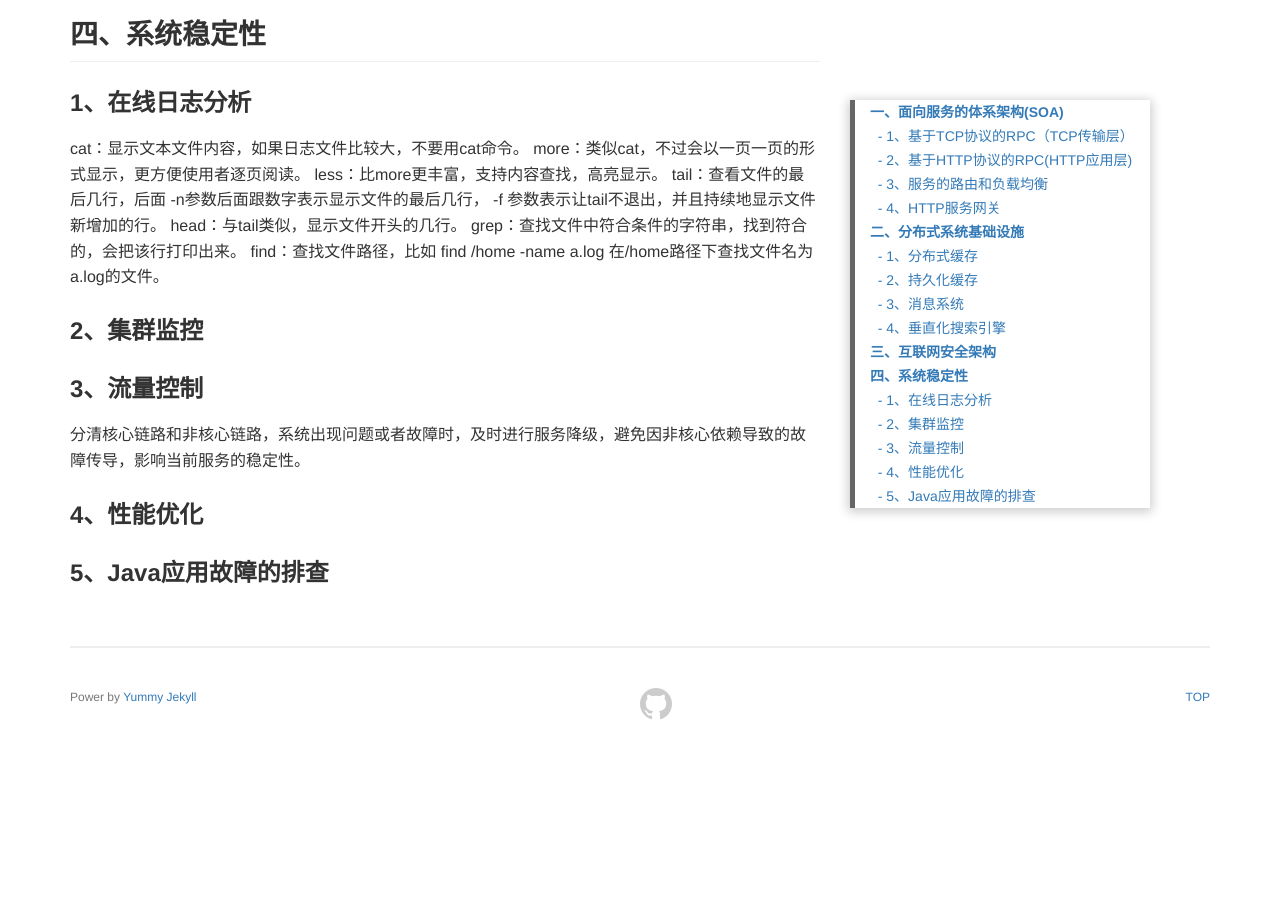
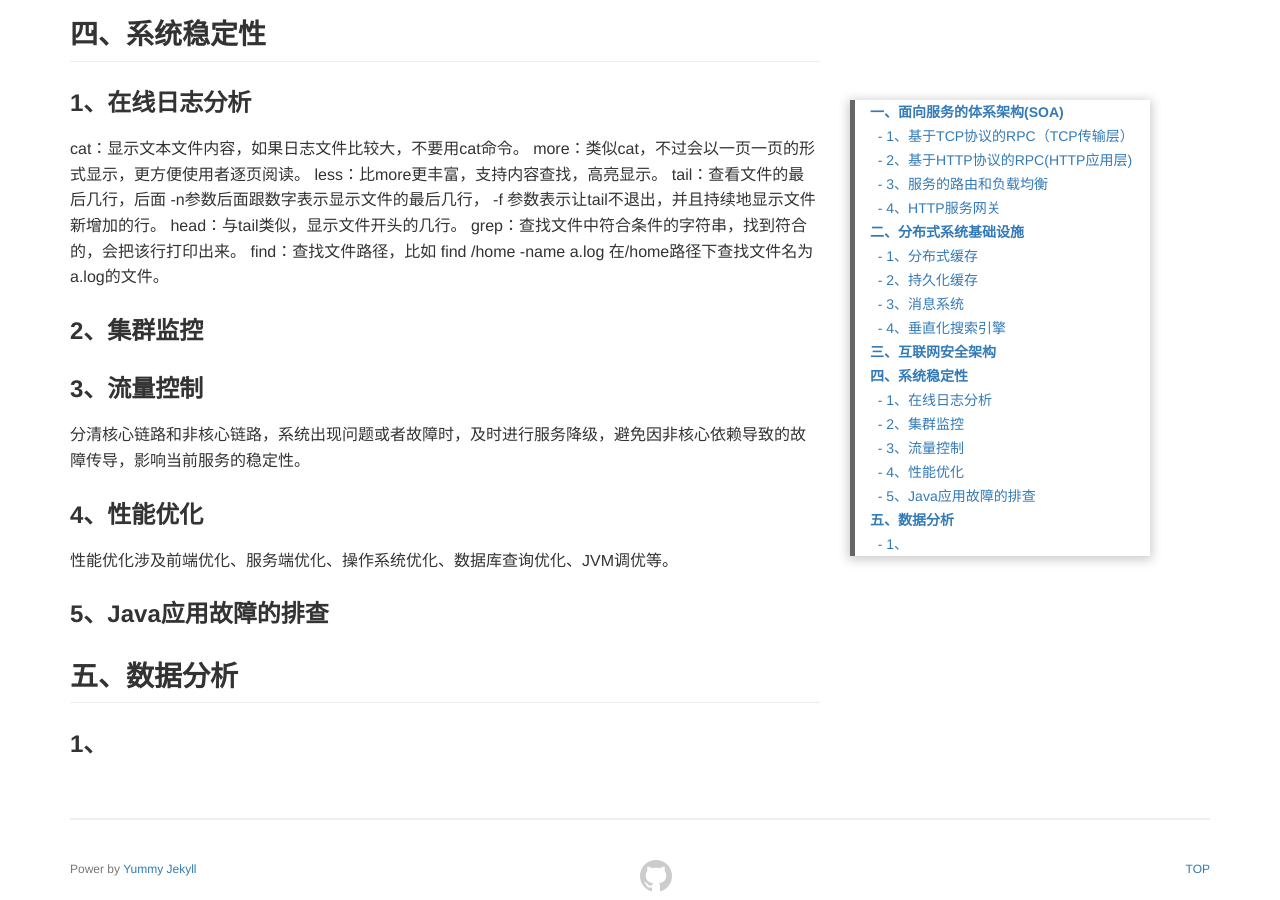
Before and after one commit to yaofengdoit/yaofengdoit.github.io, a Jekyll site: the page built from _posts/2020/04-06/2020-05-01-ReadBook-Framework-1-1.md, in a window 1280 px wide and 900 px high, scrolled down 4194 px. Built offline with Jekyll 4.4.1, drawn with Linux system fonts in a browser that asks for light colours; a script that is not in the unit is left out; before the commit the page ends 4922 px from its top, so only the background shows below that.

```diff
--- a/_posts/2020/04-06/2020-05-01-ReadBook-Framework-1-1.md
+++ b/_posts/2020/04-06/2020-05-01-ReadBook-Framework-1-1.md
@@ -167,4 +167,11 @@
 
 ### 4、性能优化
 
+性能优化涉及前端优化、服务端优化、操作系统优化、数据库查询优化、JVM调优等。
+
 ### 5、Java应用故障的排查
+
+
+## 五、数据分析
+
+### 1、
```
